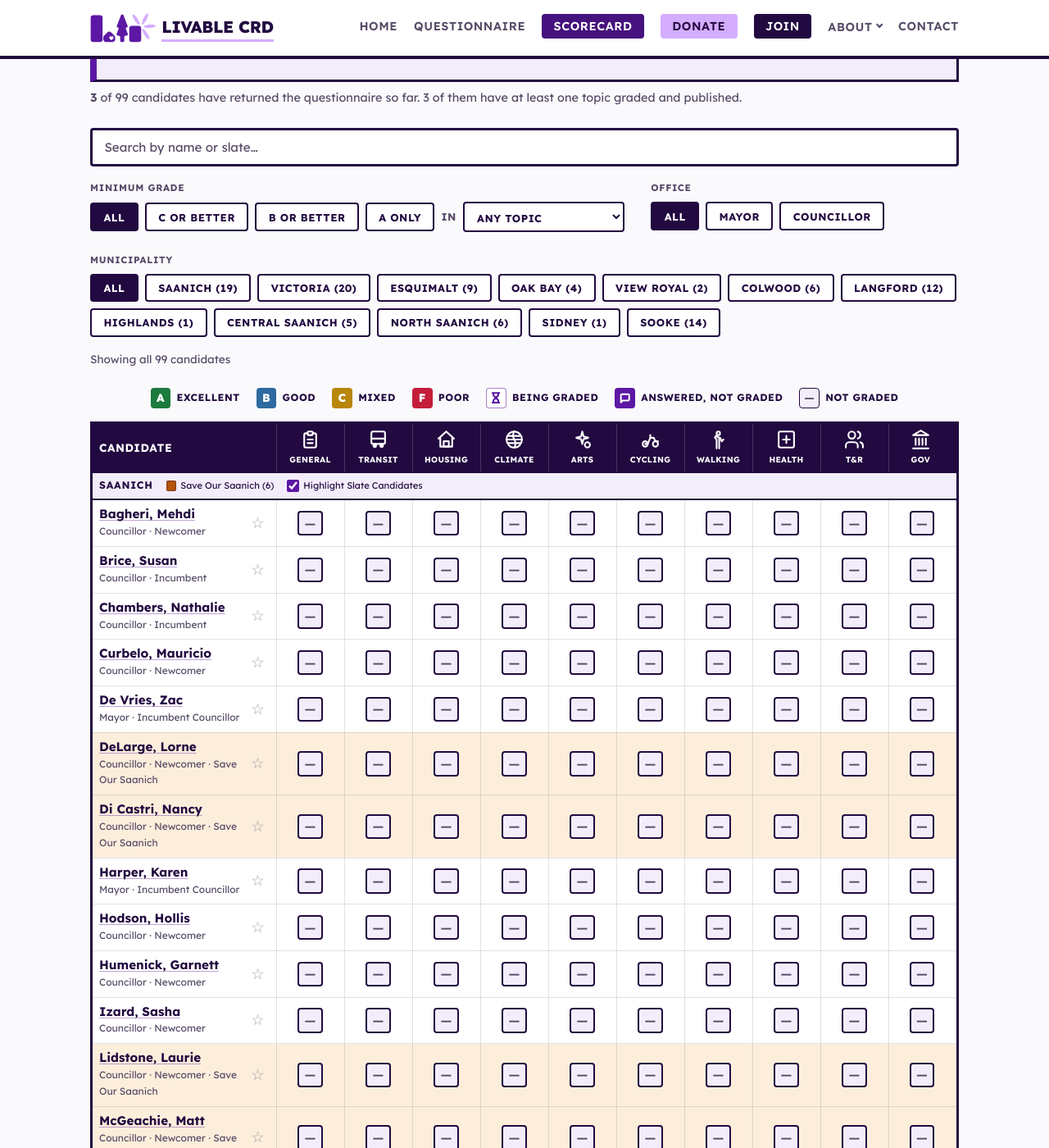
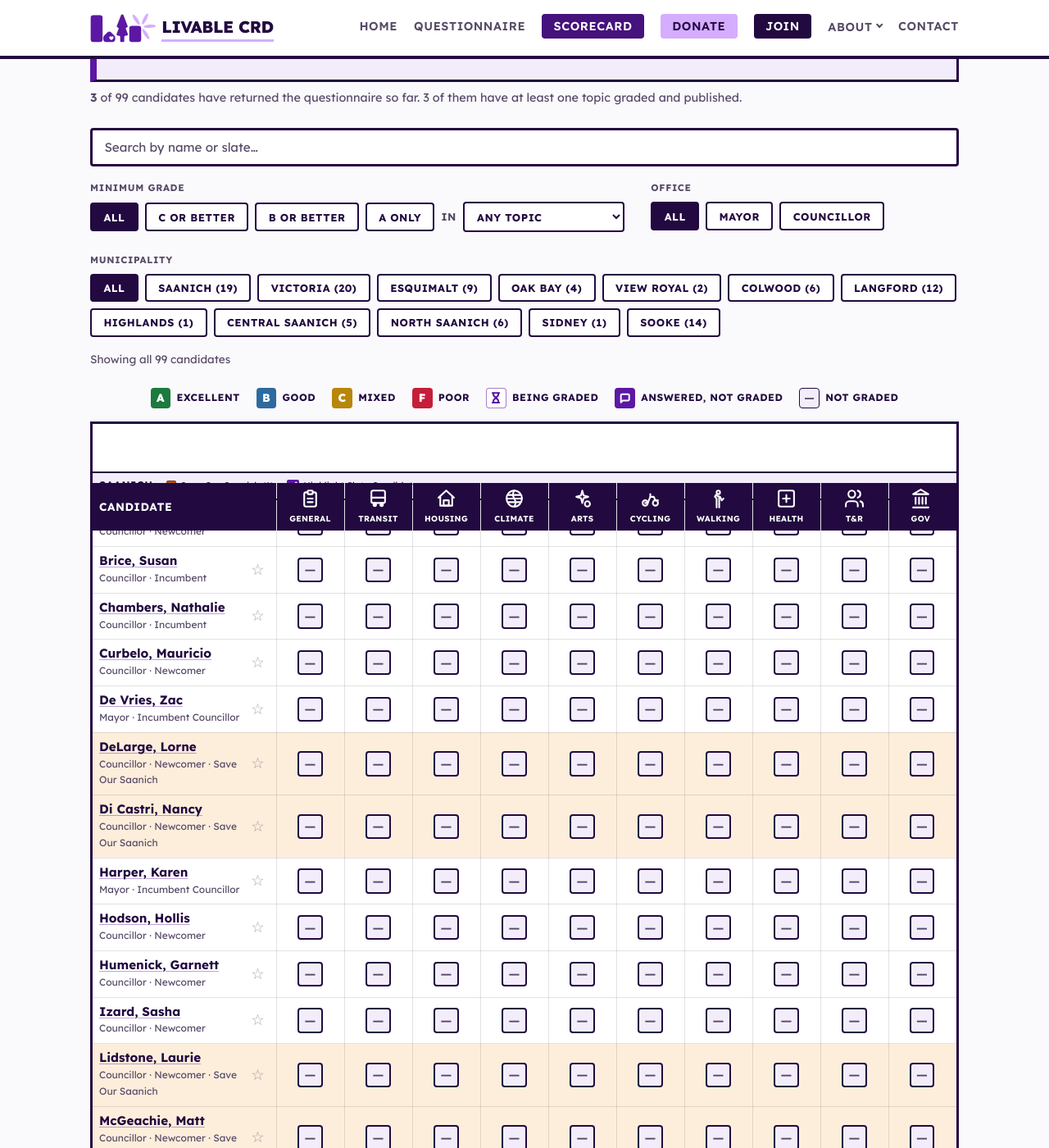
Before and after one commit to LaputanMachines/livable-crd-website, a Jekyll site: the page built from scorecard/index.md, in a window 1280 px wide and 1400 px high, scrolled down 968 px. Shown: the whole window at 82% size. Built offline with Jekyll 4.4.1, drawn with Linux system fonts in a browser that asks for light colours.

Commit message:
style: stick the scorecard topic header under the site header
The matrix runs 99 rows, so a few municipalities down the icons are off
screen and every grade chip below them is unlabelled. Stick the header
row beneath the site header, which is itself sticky at top: 0.

Desktop only, because of the wrapper. A sticky cell can only stick inside
its nearest scroll container, and .table-scroll's `overflow-x: auto`
makes the wrapper one on both axes: a single `auto` axis makes the other
compute to `auto` as well. Stuck to a box that never scrolls vertically,
the header hangs one offset down from the top of the table and sits on
top of the first rows instead of moving with the page. The wrapper only
has something to scroll while the table's 55rem min-width is wider than
the space it has, which stops being true at 60rem (55rem of table plus
the container's two 1.25rem gutters is 57.5rem). Above that the wrapper
can stop being a scroll container; below it the sideways scroll is worth
more than a sticky header.

The offset is measured rather than hardcoded. The site header has no
fixed height -- the nav wraps and every part of it is sized in rem -- so
scorecard.js publishes the real height as --site-header-h and remeasures
on resize. A literal would drift into either a strip of rows above the
stuck header or a gap of page showing through beneath it. The value in
:root is what the page gets before that script runs, and if it never
does.

The bottom rule is redrawn as an inset shadow: under border-collapse the
borders belong to the table rather than the cell, so the border alone
would be left behind with the rows once the header detaches.

Co-Authored-By: Claude Opus 5 <noreply@anthropic.com>

```diff
--- a/_sass/_components.scss
+++ b/_sass/_components.scss
@@ -758,6 +758,46 @@ tr:hover td { background: $color-bg-warm; }
   .scorecard-matrix__meta { font-size: 0.75rem; }
 }
 
+// Sticky topic header. Which topic a column holds is the first thing a reader
+// loses: the grid runs 99 rows, so a few municipalities down the icons are off
+// screen and every chip below is unlabelled.
+//
+// Desktop only, and the reason is the wrapper. A sticky cell can only stick
+// inside its nearest scroll container, and .table-scroll's `overflow-x: auto`
+// makes the wrapper one on both axes (a single `auto` axis makes the other
+// compute to `auto` too). Stuck to a box that never scrolls vertically, the
+// header just hangs one offset down from the top of the table, on top of the
+// first rows, which is what it did here before this rule moved.
+//
+// The wrapper only ever has anything to scroll while the table's 55rem
+// min-width is wider than the space it has. That stops being true at 60rem:
+// 55rem of table plus the container's two 1.25rem gutters is 57.5rem, so there
+// is 2.5rem of slack. The query is in rem for that reason too, so the two
+// widths keep their relationship when the reader scales text up. Above it the
+// wrapper can stop being a scroll container and the header sticks to the
+// viewport; below it the sideways scroll is worth more than a sticky header.
+@media (min-width: 60rem) {
+  .scorecard-matrix-scroll {
+    overflow-x: visible;
+    overflow-y: visible;
+  }
+
+  .scorecard-matrix thead th {
+    position: sticky;
+    // Below the site header, which is itself sticky at top: 0. Measured and
+    // republished by assets/js/scorecard.js; see :root in _layout.scss for
+    // what the fallback is.
+    top: var(--site-header-h, 74px);
+    z-index: 3; // over the municipality bands and name cells it scrolls past
+    // Under border-collapse the borders belong to the table, not to the cell,
+    // so the 2px bottom rule set above is painted with the rows and gets left
+    // behind once the header detaches. This shadow is drawn by the cell and
+    // travels with it, in the same place and colour, so the two are
+    // indistinguishable while the header is still in the flow.
+    box-shadow: inset 0 -2px 0 $color-text;
+  }
+}
+
 .scorecard-cta {
   margin-top: $space-xl;
 
--- a/_sass/_layout.scss
+++ b/_sass/_layout.scss
@@ -23,6 +23,17 @@
     pointer-events: none;
     z-index: 0;
   }
+}
+
+// Height of the sticky site header, published so anything that wants to stick
+// below it (the scorecard matrix's topic header row) has an offset to sit at
+// rather than sliding underneath. The value here is only the starting point:
+// nothing about this header is a fixed height, since the nav wraps and every
+// part of it is sized in rem, so assets/js/scorecard.js measures the real one
+// and overwrites this. What is declared here is what that page gets before the
+// script runs, and if it never does.
+:root {
+  --site-header-h: 74px;
 }
 
 .site-header {
--- a/assets/js/scorecard.js
+++ b/assets/js/scorecard.js
@@ -23,6 +23,23 @@
 
   var table = document.getElementById('candidate-grid');
   if (!table) return;
+
+  // The matrix's topic header row sticks below the site header (see the
+  // min-width: 60rem block in _components.scss), so it needs that header's
+  // height as an offset. It is not a constant worth hardcoding: the nav wraps
+  // at some widths and every part of it is sized in rem, so a literal drifts
+  // the moment either changes and leaves either a strip of rows above the
+  // stuck header or a gap of page showing through under it. Measure it, and
+  // remeasure whenever it changes size.
+  var siteHeader = document.querySelector('.site-header');
+  if (siteHeader) {
+    var publishHeaderHeight = function () {
+      var h = Math.round(siteHeader.getBoundingClientRect().height);
+      document.documentElement.style.setProperty('--site-header-h', h + 'px');
+    };
+    publishHeaderHeight();
+    if (window.ResizeObserver) new ResizeObserver(publishHeaderHeight).observe(siteHeader);
+  }
 
   var search = document.getElementById('candidate-search');
   var count = document.getElementById('candidate-count');
```
